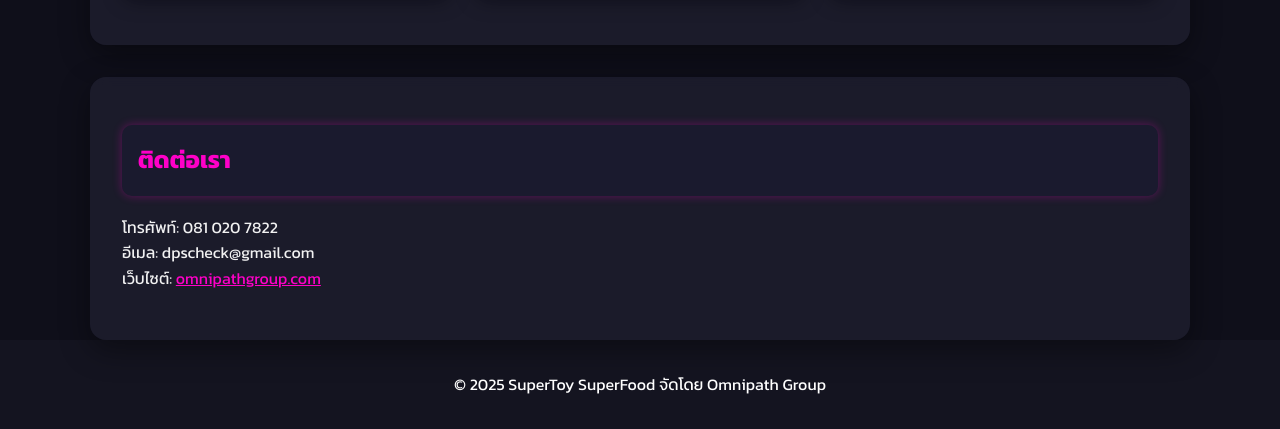
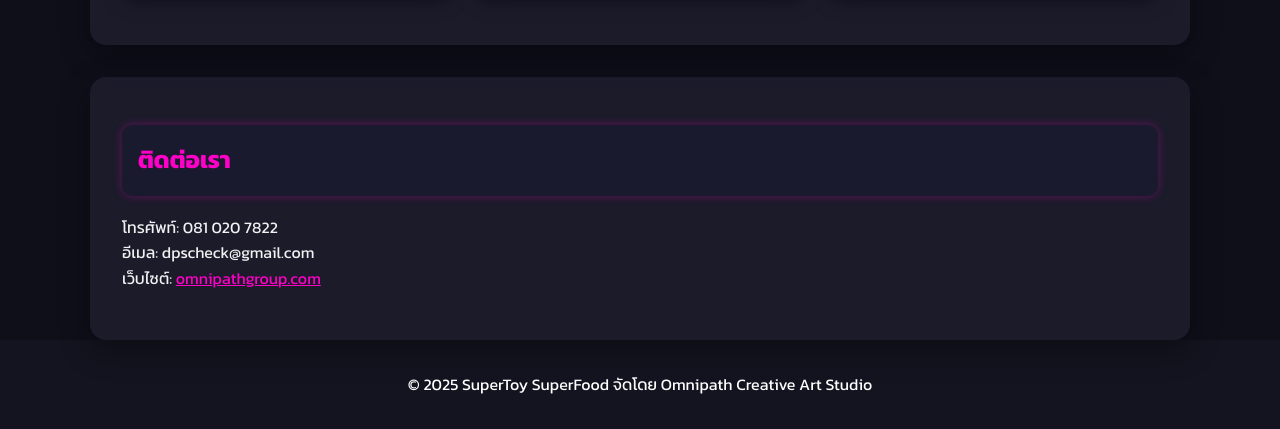
Before and after one commit to sopwerdream/Super-Toy-Super-Food, a plain HTML site: page index.html in a window 1280 px wide. Shown: the part 4291-4720 px from the top of the page. Drawn offline with nearby package versions, Linux system fonts and the light colour scheme.

Commit message:
Update index.html

```diff
--- a/index.html
+++ b/index.html
@@ -201,7 +201,7 @@
 </section>
 
 <footer>
-  <p>&copy; 2025 SuperToy SuperFood จัดโดย Omnipath Group</p>
+  <p>&copy; 2025 SuperToy SuperFood จัดโดย Omnipath Creative Art Studio </p>
 </footer>
 
 <script src='https://cdn.jsdelivr.net/npm/fullcalendar@5.10.1/main.min.js'></script>
```
